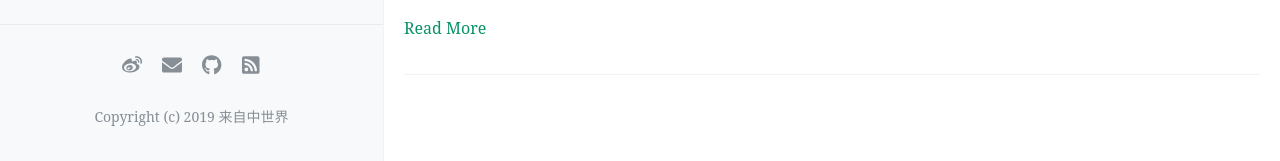
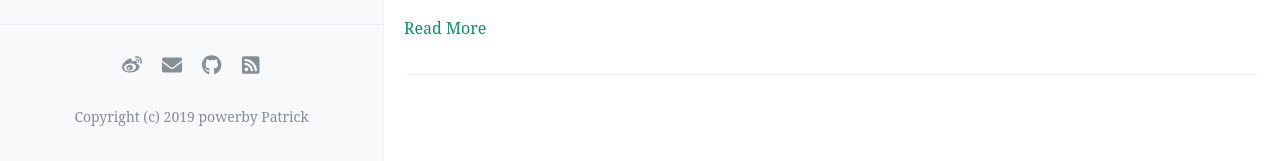
Before and after one commit to patrick60814/beforbad.github.io, a Jekyll site: the page built from index.html, in a window 1280 px wide and 1297 px high. Shown: the part 1133-1294 px from the top of the window. Built offline with Jekyll 4.4.1, drawn with Linux system fonts in a browser that asks for light colours; the list of posts is cut into pages by our own code; comment, search, counter and statistics services are not loaded.

Commit message:
更新 _config.yml

```diff
--- a/_config.yml
+++ b/_config.yml
@@ -49,7 +49,7 @@
 
 # 你的社交网络链接，它们会作为图标出现在你的网站页脚中，可选填写
 footer-links:
-  weibo:  Patrick's Blog#请输入你的微博个性域名 https://www.weibo.com/<thispart>
+  weibo:  Patrick's Blog #请输入你的微博个性域名 https://www.weibo.com/<thispart>
   behance: # https://www.behance.net/<>
   dribbble: # https://dribbble.com/<>
   email: Patrick60814@163.com#youremailaddress@mail.com
@@ -66,21 +66,21 @@
   youtube: # channel/<your_long_string> or user/<user-name>
 
 # 站点页脚的文字
-footer-text: Copyright (c) 2019 来自中世界
+footer-text: Copyright (c) 2019 powerby Patrick
 
 #
 # 评论，注意，请不要同时添加多种不同的评论区
 #
 
 # 输入Disqus shortname，即可添加评论区，请查阅文档，设置自己的disqus站点，不要继续使用我的站点loffer
-disqus: loffer #shortname
+disqus: #loffer #shortname
 
 # 输入Gitalk相关设定，即可添加评论区，具体请看教程
 gitalk:
-  clientID:
-  clientSecret:
-  repo:
-  owner:
+  clientID: 25b501a1717be0442c3c
+  clientSecret: 72a79a04bfc44c490c982a852e92872a519276a1
+  repo: beforbad.github.io
+  owner: patrick60814
   proxy:
 
 # 输入Google Analytics web tracking code
```
